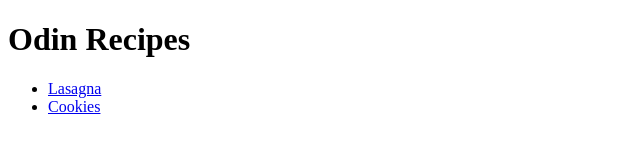
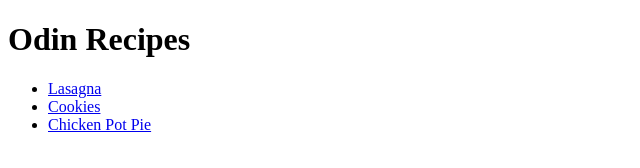
Before and after one commit to oddmushroom/oddin-recipes, a plain HTML site: page index.html in a window 1280 px wide. Shown: the whole page, without its empty margins (0-640 px from the left). Drawn offline with Linux system fonts and the light colour scheme.

Commit message:
Added Chicken Pot Pie sub-page to index

```diff
--- a/index.html
+++ b/index.html
@@ -12,7 +12,7 @@
     <ul>
     <li><a href="recipes/lasagna.html">Lasagna</a></li>
     <li><a href="recipes/cookies.html">Cookies</a></li>
-
+    <li><a href="recipes/chickenpotpie.html">Chicken Pot Pie</a></li>
 </ul>
 </body>
 
```
